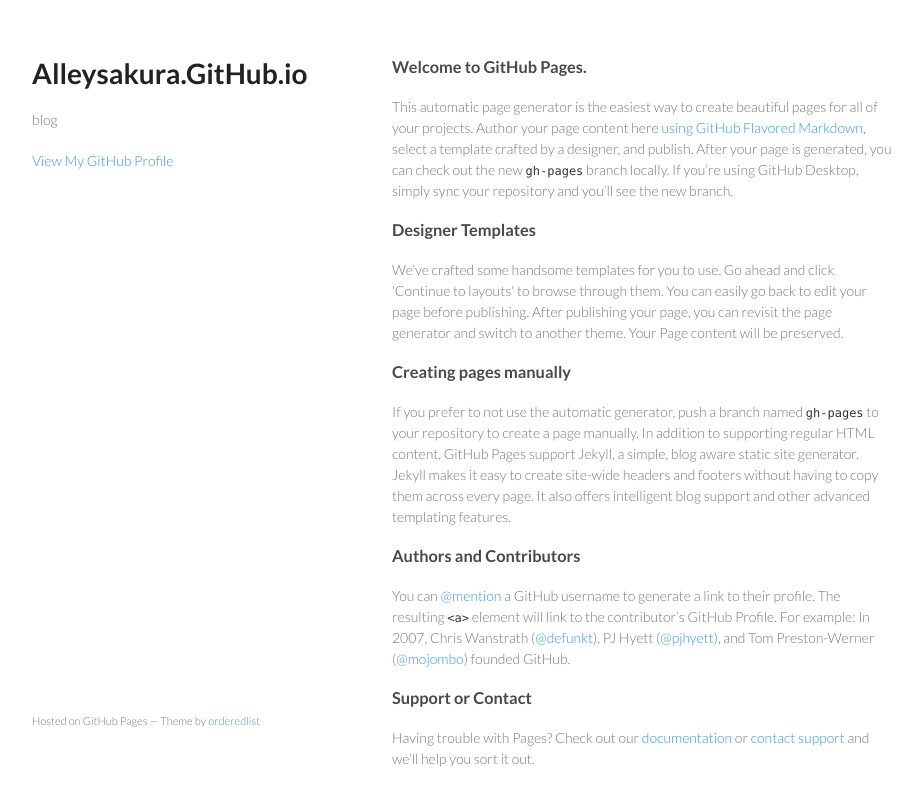
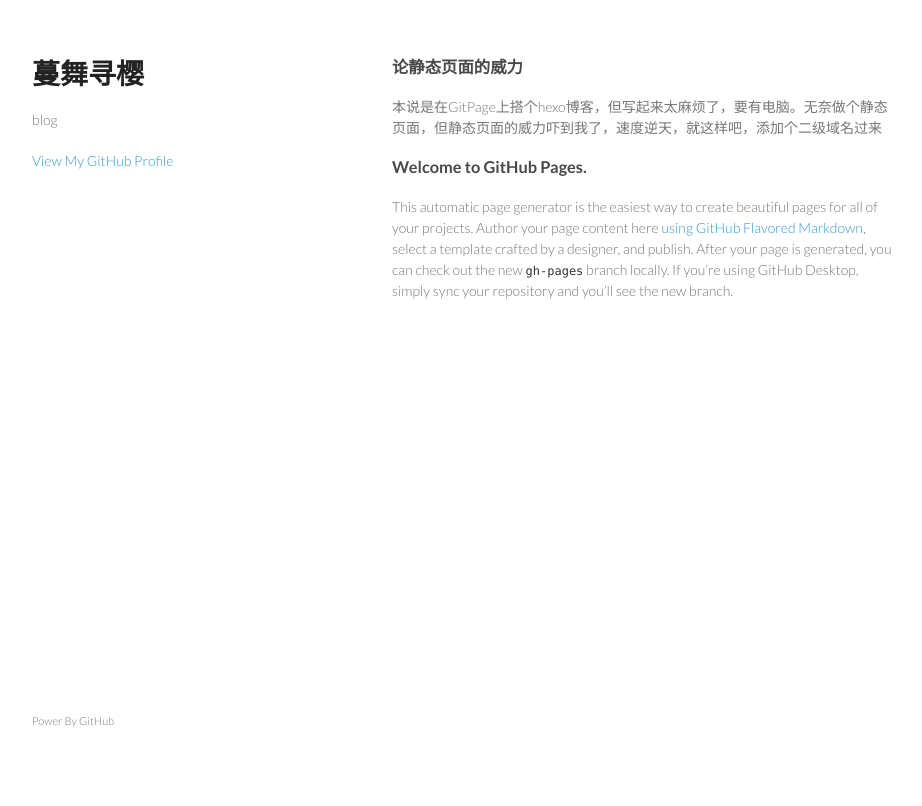
Before and after one commit to alley-sakura/Alleysakura.github.io, a plain HTML site: page index.html in a window 1280 px wide. Shown: the whole page, without its empty margins (178-1100 px from the left). Drawn offline with Linux system fonts and the light colour scheme.

Commit message:
Update index.html

```diff
--- a/index.html
+++ b/index.html
@@ -3,7 +3,7 @@
   <head>
     <meta charset="utf-8">
     <meta http-equiv="X-UA-Compatible" content="chrome=1">
-    <title>Alleysakura.GitHub.io by Alleysakura</title>
+    <title>蔓舞寻樱</title>
 
     <link rel="stylesheet" href="stylesheets/styles.css">
     <link rel="stylesheet" href="stylesheets/github-light.css">
@@ -15,7 +15,7 @@
   <body>
     <div class="wrapper">
       <header>
-        <h1>Alleysakura.GitHub.io</h1>
+        <h1>蔓舞寻樱</h1>
         <p>blog</p>
 
 
@@ -23,33 +23,17 @@
 
       </header>
       <section>
-        <h3>
+<h3>
+<a id="html-is-good" class="anchor" href="#html-is-good" aria-hidden="true"><span class="octicon octicon-link"></span></a>论静态页面的威力</h3>
+
+<p>本说是在GitPage上搭个hexo博客，但写起来太麻烦了，要有电脑。无奈做个静态页面，但静态页面的威力吓到我了，速度逆天，就这样吧，添加个二级域名过来</p>
+<h3>
 <a id="welcome-to-github-pages" class="anchor" href="#welcome-to-github-pages" aria-hidden="true"><span class="octicon octicon-link"></span></a>Welcome to GitHub Pages.</h3>
 
 <p>This automatic page generator is the easiest way to create beautiful pages for all of your projects. Author your page content here <a href="https://guides.github.com/features/mastering-markdown/">using GitHub Flavored Markdown</a>, select a template crafted by a designer, and publish. After your page is generated, you can check out the new <code>gh-pages</code> branch locally. If you’re using GitHub Desktop, simply sync your repository and you’ll see the new branch.</p>
-
-<h3>
-<a id="designer-templates" class="anchor" href="#designer-templates" aria-hidden="true"><span class="octicon octicon-link"></span></a>Designer Templates</h3>
-
-<p>We’ve crafted some handsome templates for you to use. Go ahead and click 'Continue to layouts' to browse through them. You can easily go back to edit your page before publishing. After publishing your page, you can revisit the page generator and switch to another theme. Your Page content will be preserved.</p>
-
-<h3>
-<a id="creating-pages-manually" class="anchor" href="#creating-pages-manually" aria-hidden="true"><span class="octicon octicon-link"></span></a>Creating pages manually</h3>
-
-<p>If you prefer to not use the automatic generator, push a branch named <code>gh-pages</code> to your repository to create a page manually. In addition to supporting regular HTML content, GitHub Pages support Jekyll, a simple, blog aware static site generator. Jekyll makes it easy to create site-wide headers and footers without having to copy them across every page. It also offers intelligent blog support and other advanced templating features.</p>
-
-<h3>
-<a id="authors-and-contributors" class="anchor" href="#authors-and-contributors" aria-hidden="true"><span class="octicon octicon-link"></span></a>Authors and Contributors</h3>
-
-<p>You can <a href="https://github.com/blog/821" class="user-mention">@mention</a> a GitHub username to generate a link to their profile. The resulting <code>&lt;a&gt;</code> element will link to the contributor’s GitHub Profile. For example: In 2007, Chris Wanstrath (<a href="https://github.com/defunkt" class="user-mention">@defunkt</a>), PJ Hyett (<a href="https://github.com/pjhyett" class="user-mention">@pjhyett</a>), and Tom Preston-Werner (<a href="https://github.com/mojombo" class="user-mention">@mojombo</a>) founded GitHub.</p>
-
-<h3>
-<a id="support-or-contact" class="anchor" href="#support-or-contact" aria-hidden="true"><span class="octicon octicon-link"></span></a>Support or Contact</h3>
-
-<p>Having trouble with Pages? Check out our <a href="https://help.github.com/pages">documentation</a> or <a href="https://github.com/contact">contact support</a> and we’ll help you sort it out.</p>
       </section>
       <footer>
-        <p><small>Hosted on GitHub Pages &mdash; Theme by <a href="https://github.com/orderedlist">orderedlist</a></small></p>
+        <p><small>Power By GitHub </small></p>
       </footer>
     </div>
     <script src="javascripts/scale.fix.js"></script>
```
